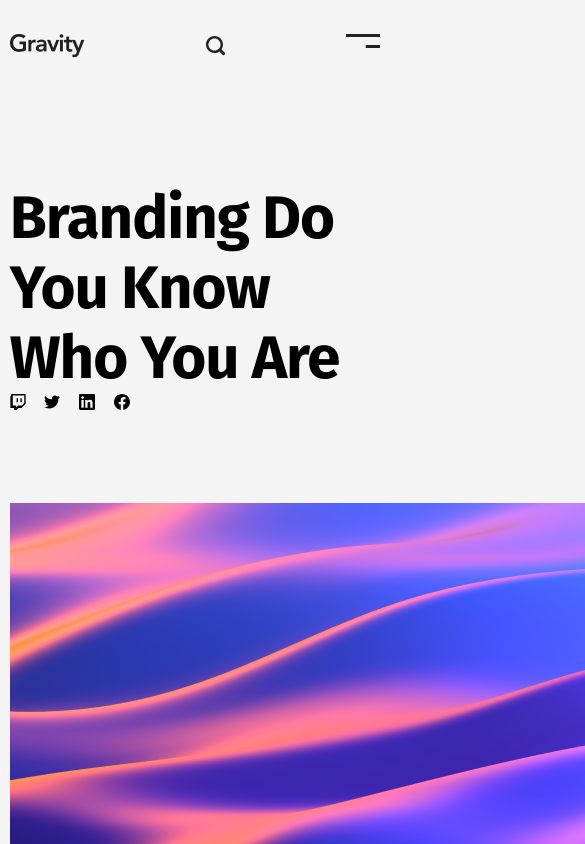
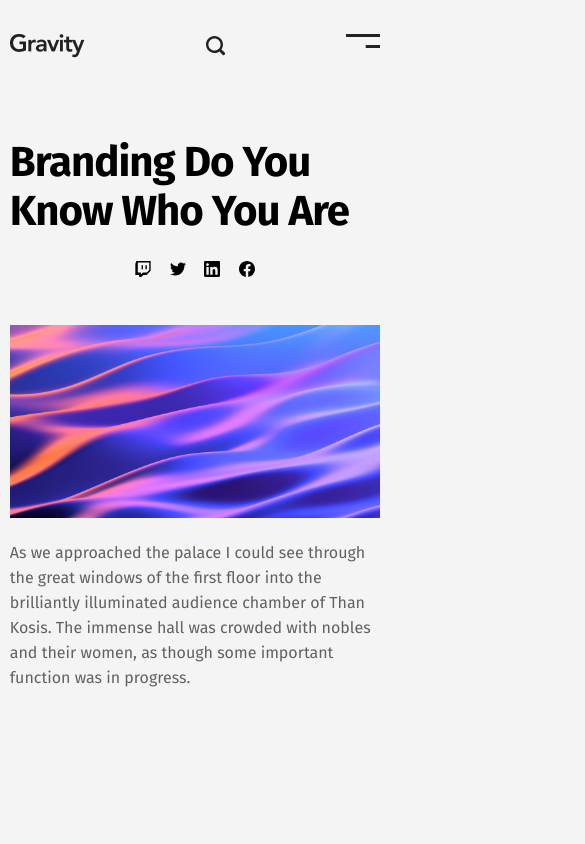
Before and after one commit to marcobrunodev/curso-basico-de-html-css-javascript, a plain HTML site: page work-details.html in a window 390 px wide. Shown: the top 844 px of the page, 585 px wide, since content can reach past the window. Drawn offline with Linux system fonts and the light colour scheme.

Commit message:
Finaliza o responsivo da section featured

```diff
--- a/css/base.css
+++ b/css/base.css
@@ -1,4 +1,5 @@
 body {
   font-family: "Fira Sans", sans-serif;
   background-color: #f4f4f4;
+  min-width: 290px;
 }
--- a/css/featured.css
+++ b/css/featured.css
@@ -28,6 +28,7 @@
 }
 
 .featured .photo {
+  width: 100%;
   margin-bottom: 42px;
 }
 
@@ -35,3 +36,49 @@
   color: rgba(34, 34, 34, 0.7);
   line-height: 1.555em;
 }
+
+/* 0 - 800 pixel de tela */
+@media (max-width: 800px) {
+  .featured .title {
+    width: 60vw;
+    font-size: 54px;
+  }
+}
+
+@media (max-width: 740px) {
+  .featured .title {
+    font-size: 48px;
+  }
+}
+
+@media (max-width: 650px) {
+  .featured .title {
+    font-size: 42px;
+  }
+}
+
+@media (max-width: 570px) {
+  .featured .title {
+    width: 100%;
+    margin-bottom: 25px;
+  }
+
+  .featured .social {
+    margin-left: auto;
+    margin-right: auto;
+  }
+
+  .featured .wrapper-photo {
+    margin-top: 45px;
+  }
+
+  .featured .photo {
+    margin-bottom: 20px;
+  }
+}
+
+@media (max-width: 360px) {
+  .featured .title {
+    font-size: 34px;
+  }
+}
--- a/css/header.css
+++ b/css/header.css
@@ -72,3 +72,9 @@
     transform: scaleX(1);
   }
 }
+
+@media (max-width: 570px) {
+  .header {
+    margin-bottom: 80px;
+  }
+}
```
